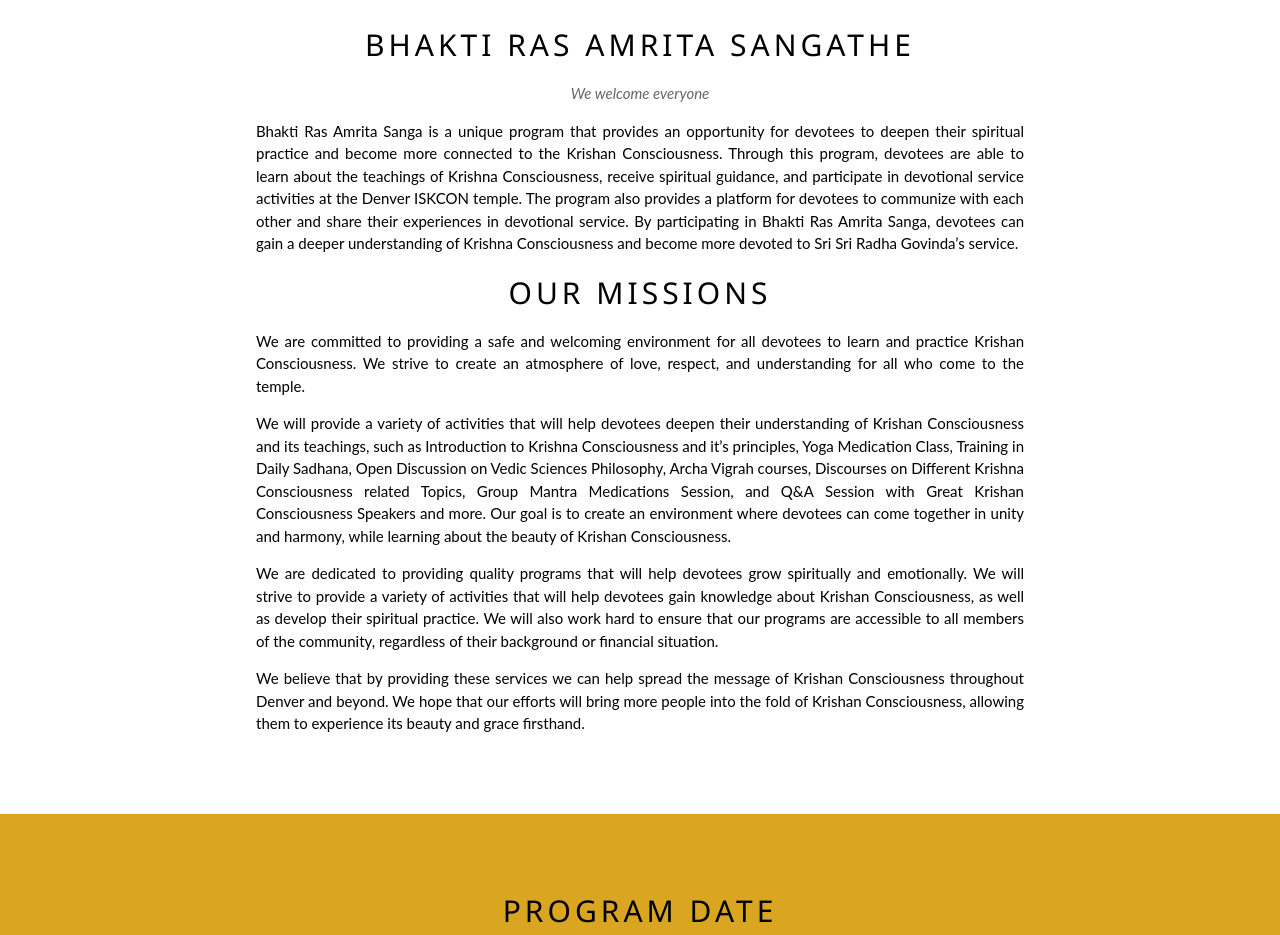
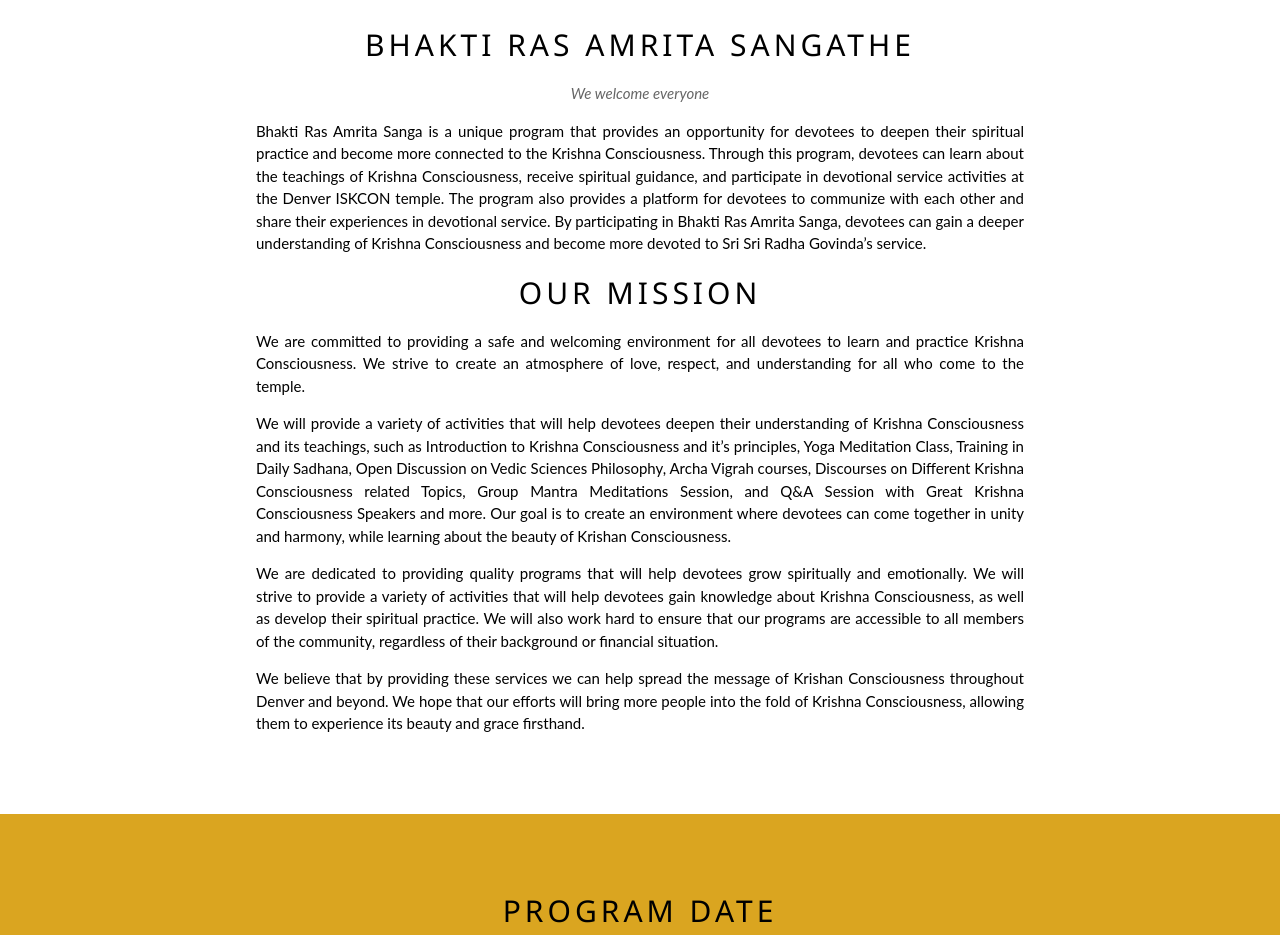
Before and after one commit to kdahal/bhaktirasamritasanga, a plain HTML site: page index.html in a window 1280 px wide. Shown: the part 740-1675 px from the top of the page. Drawn offline with Linux system fonts and the light colour scheme.

Commit message:
corrected_small_spellings

```diff
--- a/index.html
+++ b/index.html
@@ -78,32 +78,36 @@
     <h2 class="w3-wide">BHAKTI RAS AMRITA SANGATHE</h2>
     <p class="w3-opacity"><i>We welcome everyone</i></p>
     <p class="w3-justify">
-Bhakti Ras Amrita Sanga is a unique program that provides an opportunity for devotees to deepen
-their spiritual practice and become more connected to the Krishan Consciousness. Through this program,
- devotees are able to learn about the teachings of Krishna Consciousness, receive spiritual guidance, and
- participate in devotional service activities at the Denver ISKCON temple. The program also provides a platform
- for devotees to communize with each other and share their experiences in devotional service. By participating in
-  Bhakti Ras Amrita Sanga, devotees can gain a deeper understanding
- of Krishna Consciousness and become more devoted to Sri Sri Radha Govinda’s service.
+      Bhakti Ras Amrita Sanga is a unique program that provides an opportunity for devotees to deepen their
+      spiritual practice and become more connected to the Krishna Consciousness. Through this program,
+      devotees can learn about the teachings of Krishna Consciousness, receive spiritual guidance, and participate
+       in devotional service activities at the Denver ISKCON temple. The program also provides a platform for devotees
+        to communize with each other and share their experiences in devotional service. By participating in Bhakti Ras
+         Amrita Sanga, devotees can gain a deeper understanding of Krishna Consciousness and become more devoted to Sri
+          Sri Radha Govinda’s service.
     </p>
-  <h2 class="w3-wide">OUR MISSIONS</h2>
+  <h2 class="w3-wide">OUR MISSION</h2>
   <p class="w3-justify">
-    We are committed to providing a safe and welcoming environment for all devotees to learn and practice Krishan Consciousness. We strive to create an atmosphere of love, respect, and understanding for all who come to the temple.
+    We are committed to providing a safe and welcoming environment for all devotees to learn and practice Krishna Consciousness.
+     We strive to create an atmosphere of love, respect, and understanding for all who come to the temple.
   </p>
   <p class="w3-justify">
-    We will provide a variety of activities that will help devotees deepen their understanding of Krishan Consciousness and its teachings,
-    such as Introduction to Krishna Consciousness and it’s principles, Yoga Medication Class, Training in Daily Sadhana, Open Discussion on Vedic Sciences Philosophy,
-     Archa Vigrah courses, Discourses on Different Krishna Consciousness  related Topics, Group Mantra Medications Session, and Q&A Session with Great Krishan Consciousness
-     Speakers and more.
-      Our goal is to create an environment where devotees can come together in unity and harmony, while learning about the beauty of Krishan Consciousness.
+    We will provide a variety of activities that will help devotees deepen their understanding of Krishna Consciousness and its teachings,
+     such as Introduction to Krishna Consciousness and it’s principles, Yoga Meditation Class, Training in Daily Sadhana, Open Discussion
+     on Vedic Sciences Philosophy, Archa Vigrah courses, Discourses on Different Krishna Consciousness related Topics, Group Mantra Meditations
+      Session, and Q&A Session with Great Krishna Consciousness Speakers and more. Our goal is to create an environment where devotees can come
+       together in unity and harmony, while learning about the beauty of Krishan Consciousness.
+
   </p>
   <p class="w3-justify">
     We are dedicated to providing quality programs that will help devotees grow spiritually and emotionally.
-    We will strive to provide a variety of activities that will help devotees gain knowledge about Krishan Consciousness, as well as develop their spiritual practice.
-     We will also work hard to ensure that our programs are accessible to all members of the community, regardless of their background or financial situation.
+    We will strive to provide a variety of activities that will help devotees gain knowledge about Krishna Consciousness,
+     as well as develop their spiritual practice. We will also work hard to ensure that our programs are accessible to all members of the community,
+     regardless of their background or financial situation.
   </p>
   <p class="w3-justify">
-    We believe that by providing these services we can help spread the message of Krishan Consciousness throughout Denver and beyond. We hope that our efforts will bring more people into the fold of Krishan Consciousness, allowing them to experience its beauty and grace firsthand.
+    We believe that by providing these services we can help spread the message of Krishan Consciousness throughout Denver and beyond.
+    We hope that our efforts will bring more people into the fold of Krishna Consciousness, allowing them to experience its beauty and grace firsthand.
   </p>
 
     <!--<div class="w3-row w3-padding-32">
```
